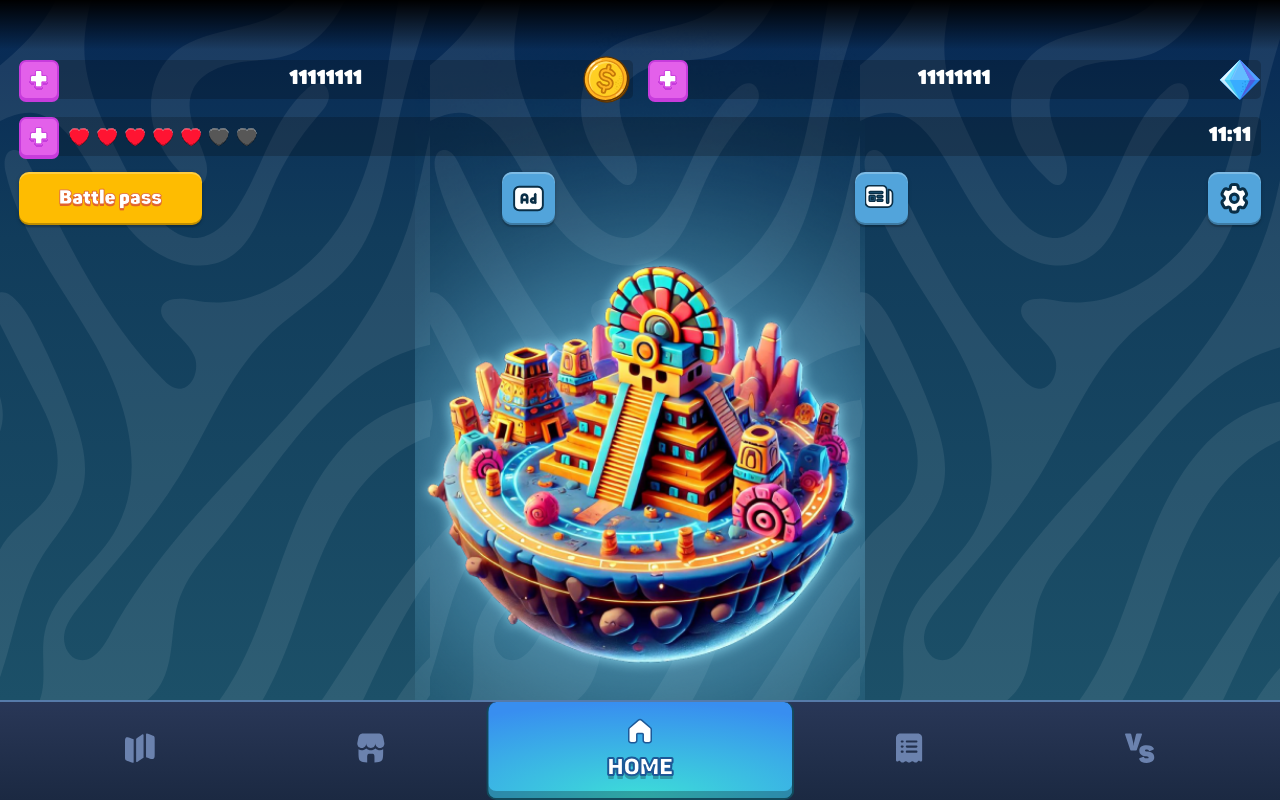
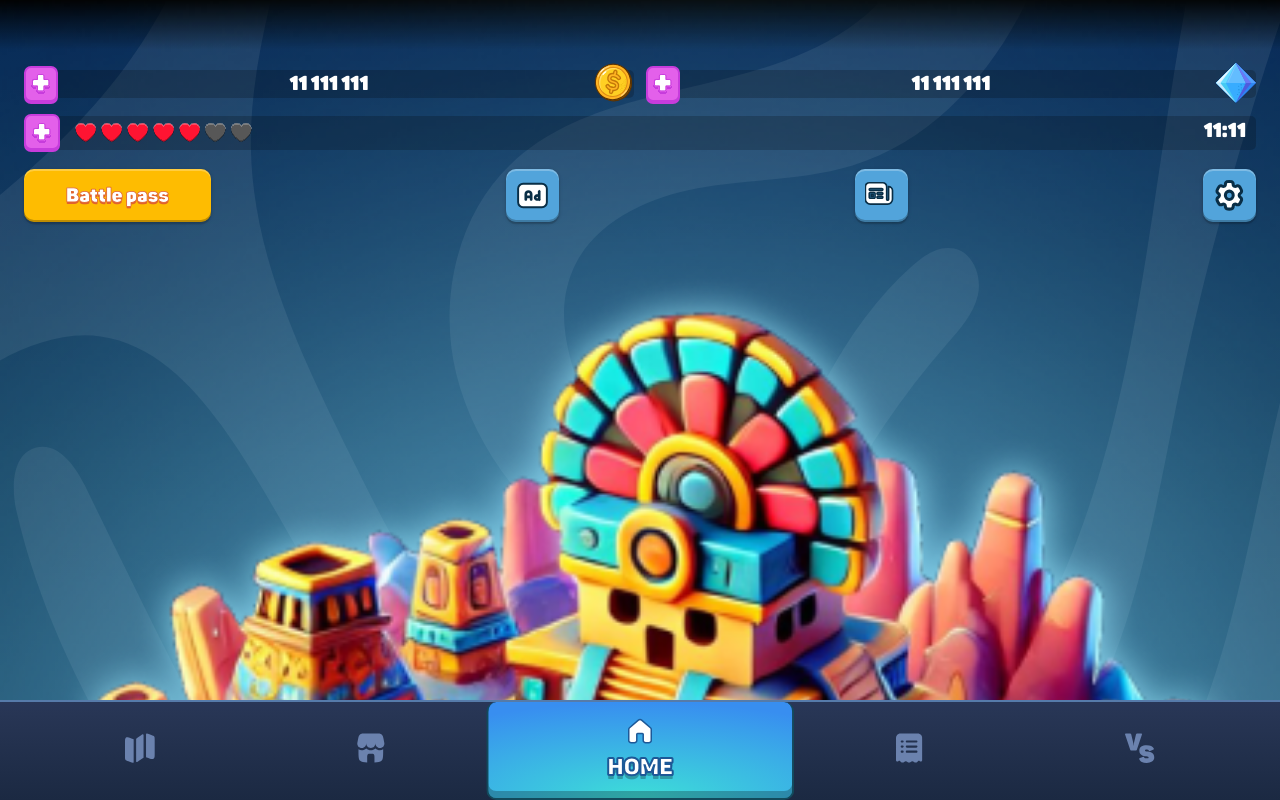
Before and after one commit to EgorDyach/memoryMatch, a React (Vite) app: page / in a window 1280 px wide. Shown: the top 800 px of the page. Built offline with nearby package versions, Linux system fonts and the light colour scheme.

Commit message:
fixed screens to pp

```diff
--- a/src/components/IndicatorItem.tsx
+++ b/src/components/IndicatorItem.tsx
@@ -12,7 +12,7 @@ interface IndicatorItemProps {
 }
 
 const IndicatorWrapper = styled(Flex)<{ $isAction?: boolean }>`
-  padding: ${(props) => (props.$isAction ? "7px 50px" : "7px 14px")};
+  padding: ${(props) => (props.$isAction ? "3px 50px 0px" : "7px 14px")};
   background-color: rgba(0, 0, 0, 0.2);
   position: relative;
   align-items: center;
@@ -24,11 +24,14 @@ const IndicatorWrapper = styled(Flex)<{ $isAction?: boolean }>`
 const ActionButton = styled(IconButton)`
   position: absolute;
   left: 0;
+  top: -4px;
+  padding: 6px 5px;
 `;
 
 const ActionIcon = styled.div`
   position: absolute;
-  right: 0;
+  top: -9px;
+  right: -1px;
 `;
 
 const NoActionIcon = styled.div`
--- a/src/components/Title.tsx
+++ b/src/components/Title.tsx
@@ -1,4 +1,4 @@
-import { FC, PropsWithChildren } from "react";
+import { FC, PropsWithChildren, ReactNode } from "react";
 import { ButtonType } from "./button/Button";
 import Flex from "./Flex";
 import styled from "styled-components";
@@ -14,9 +14,18 @@ interface TitleProps extends PropsWithChildren {
   className?: string;
 }
 
+const coloredStars: Record<ButtonType, ReactNode> = {
+  pink: <PinkStarIcon size={22} />,
+  yellow: "",
+  blue: "",
+  default: "",
+  danger: "",
+  red: <RedStarIcon size={22} />,
+};
+
 const TitleWrapper = styled(Flex)<{ $type: ButtonType }>`
   width: 100%;
-  padding: 10px;
+  padding: 8px 11px 5px;
   justify-content: space-between;
   align-items: center;
   border-radius: 10px;
@@ -48,11 +57,9 @@ const RawTitle: FC<TitleProps> = ({
 }) => {
   return (
     <TitleWrapper className={className} $type={type}>
-      {hasStars && type === "pink" && <PinkStarIcon size={26} />}
-      {hasStars && type === "red" && <RedStarIcon size={26} />}
+      {hasStars && coloredStars[type]}
       <ItemTitle>{children}</ItemTitle>
-      {hasStars && type === "pink" && <PinkStarIcon size={26} />}
-      {hasStars && type === "red" && <RedStarIcon size={26} />}
+      {hasStars && coloredStars[type]}
     </TitleWrapper>
   );
 };
--- a/src/layouts/shared/navBar/NavBar.tsx
+++ b/src/layouts/shared/navBar/NavBar.tsx
@@ -22,6 +22,7 @@ const NavBarWrapper = styled.nav`
 const NavBarItem = styled.button<{ $isActive: boolean }>`
   height: 100%;
   flex-basis: ${(props) => (props.$isActive ? "25%" : "18.75%")};
+  width: ${(props) => (props.$isActive ? "25%" : "18.75%")};
   padding: 0;
   background-color: transparent;
   outline: none;
--- a/src/lib/theme/sizes.ts
+++ b/src/lib/theme/sizes.ts
@@ -16,6 +16,7 @@ export const indent: Record<Indent, string> = {
   small: "8px",
   xmedium: "14px",
   medium: "16px",
+  slarge: "19px",
   large: "24px",
   xlarge: "32px",
   xxlarge: "40px",
--- /dev/null
+++ b/src/lib/utils/formatNumber.ts
@@ -0,0 +1,13 @@
+export const formatNumber = (number: number | string): string => {
+  let result = "";
+  let c = 0;
+  number = number + "";
+  for (let i = number.length - 1; i >= 0; i--) {
+    if (c % 3 === 0) {
+      result = " " + result;
+    }
+    result = number[i] + result;
+    c += 1;
+  }
+  return result;
+};
--- a/src/modules/rootPage/RootPage.tsx
+++ b/src/modules/rootPage/RootPage.tsx
@@ -23,9 +23,11 @@ import {
   StyledButtonShadow,
   StyledButton,
   PlanetImage,
+  RootControls,
 } from "./rootStyles";
 import { useModal } from "@hooks/useModal";
 import { showSettings } from "./constants";
+import { formatNumber } from "@lib/utils/formatNumber";
 
 export const RootPage = () => {
   const [openModal] = useModal();
@@ -33,15 +35,16 @@ export const RootPage = () => {
     <Wrapper direction="column">
       <TopBlur />
       <Content>
-        <Flex basis="50%" gap="15px" wrap="wrap">
+        <RootControls>
+          <Flex basis="50%" gap="12px" wrap="wrap">
             <IndicatorItem
               action={() => console.log("click")}
-            value={11111111}
-            icon={<CoinIcon size={53} />}
+              value={formatNumber(11111111)}
+              icon={<CoinIcon size={43} />}
             />
             <IndicatorItem
               action={() => console.log("click")}
-            value={11111111}
+              value={formatNumber(11111111)}
               icon={<DiamondIcon size={43} />}
             />
           </Flex>
@@ -50,18 +53,18 @@ export const RootPage = () => {
               icon={<PlusIcon size={20} color="#fff" />}
               onClick={() => console.log(123)}
             />
-          <Flex gap="8px">
-            <ActiveHeartIcon size={20} />
-            <ActiveHeartIcon size={20} />
-            <ActiveHeartIcon size={20} />
-            <ActiveHeartIcon size={20} />
-            <ActiveHeartIcon size={20} />
-            <NotActiveHeartIcon size={20} />
-            <NotActiveHeartIcon size={20} />
+            <Flex gap="5px">
+              <ActiveHeartIcon size={21} />
+              <ActiveHeartIcon size={21} />
+              <ActiveHeartIcon size={21} />
+              <ActiveHeartIcon size={21} />
+              <ActiveHeartIcon size={21} />
+              <NotActiveHeartIcon size={21} />
+              <NotActiveHeartIcon size={21} />
             </Flex>
             <Text $size="subtitle">11:11</Text>
           </HealthWrapper>
-        <Flex gap="12px" $top="medium" wrap="wrap" justify="space-between">
+          <Flex gap="12px" $top="slarge" wrap="wrap" justify="space-between">
             <ButtonPass type="yellow">Battle pass</ButtonPass>
             <StyledIconButton type="blue" icon={<AdIcon size={33} />} />
             <StyledIconButton type="blue" icon={<NewsIcon size={33} />} />
@@ -71,17 +74,19 @@ export const RootPage = () => {
               icon={<SettingsIcon size={33} />}
             />
           </Flex>
-        <PlanetClick onClick={() => console.log("clicked on planet")} />
+        </RootControls>
+        <PlanetClick onClick={() => console.log("clicked on planet")}>
+          <PlanetImage src={aztec} width={"100%"} />
+        </PlanetClick>
         <StyledSubHeader>1 Season • 1 Level</StyledSubHeader>
         <StyledButtonShadow>
-          <StyledButton type="pink">
+          <StyledButton padding="24px 100px" type="pink">
             <div>
               <div>PLAY</div>
             </div>
           </StyledButton>
         </StyledButtonShadow>
       </Content>
-      <PlanetImage src={aztec} width={"100%"} />
     </Wrapper>
   );
 };
--- a/src/modules/rootPage/rootStyles.ts
+++ b/src/modules/rootPage/rootStyles.ts
@@ -10,10 +10,13 @@ import { shadow, textShadow } from "@lib/theme/shadow";
 
 export const Wrapper = styled(Flex)`
   background: url(${bg}), ${gradients.mainBg};
+  background-repeat: no-repeat;
+  background-size: cover;
+
   height: 100%;
   position: relative;
   min-height: 100vh;
-  padding: 60px 19px 100px;
+  padding: 70px 0px 125px;
 `;
 
 export const TopBlur = styled.div`
@@ -27,7 +30,7 @@ export const TopBlur = styled.div`
 
 export const HealthWrapper = styled(Flex)`
   margin-top: 18px;
-  padding: 7px 10px 7px 50px;
+  padding: 4px 10px 5px 51px;
   background-color: rgba(0, 0, 0, 0.2);
   position: relative;
   align-items: center;
@@ -39,13 +42,14 @@ export const HealthWrapper = styled(Flex)`
 export const ActionButton = styled(IconButton)`
   position: absolute;
   left: 0;
+  top: -2px;
+  padding: 7px 6px 5px;
 `;
-
 export const ButtonPass = styled(Button)`
   ${textShadow(shadows.yellow)}
+  ${shadow("full")}
   font-size: 20px;
-  ${shadow("full")}
-  padding: 6px 40px;
+  padding: 2px 42px 0;
 `;
 
 export const StyledIconButton = styled(IconButton)`
@@ -55,18 +59,22 @@ export const StyledIconButton = styled(IconButton)`
 
 export const PlanetImage = styled(Image)`
   position: absolute;
-  z-index: 0;
-  top: 0;
+  z-index: -1;
+  top: -52%;
   left: 0;
   right: 0;
-  max-width: 450px;
   margin: 0 auto;
 `;
 
-export const PlanetClick = styled.div`
+export const RootControls = styled(Flex)`
+  flex-direction: column;
+  padding: 0 24px;
+`;
+
+export const PlanetClick = styled(Flex)`
   width: 100%;
-  max-width: 450px;
-  aspect-ratio: 1/1.1;
+  position: relative;
+  aspect-ratio: 1/1;
 `;
 
 export const Content = styled(Flex)`
@@ -78,11 +86,12 @@ export const StyledSubHeader = styled(SubHeader)`
   color: #fff;
   -webkit-text-stroke: 0.81px #623378;
   text-shadow: 0px 1.62px #623378;
-  margin: 0 auto;
+  margin: 10px auto 0px;
 `;
 
 export const StyledButton = styled(Button)`
   font-size: 29.13px;
+  line-height: 36.5px;
   -webkit-text-stroke: 0.81px #623378;
   text-shadow: 0px 1.62px #623378;
   border: 0.81px solid #623378;
@@ -102,7 +111,7 @@ export const StyledButton = styled(Button)`
 export const StyledButtonShadow = styled.div`
   background: #0000004d;
   border-radius: 10px;
-  margin: 0 auto;
+  margin: 4px auto 0;
   padding: 4px;
   box-shadow: 0px 1.62px 0px 0px #00000040 inset,
     0px -0.81px 0px 0px #ffffff40 inset;
--- a/src/modules/shopPage/ShopPage.tsx
+++ b/src/modules/shopPage/ShopPage.tsx
@@ -8,7 +8,6 @@ import { IndicatorItem } from "@components/IndicatorItem";
 import { Title } from "@components/Title";
 import { ItemTitle, Text } from "@components/Typography";
 import {
-  Wrapper,
   TopBlur,
   Content,
   HealthWrapper,
@@ -19,20 +18,24 @@ import styled from "styled-components";
 import { content, gradients, shadows } from "@lib/theme/colors";
 import Button from "@components/button/Button";
 import { shadow, textShadow } from "@lib/theme/shadow";
-
+import bg from "@assets/bg.svg";
+import { formatNumber } from "@lib/utils/formatNumber";
 const ShopItem = styled(Flex)`
   background-color: #0000004d;
-  padding: 9px;
+  padding: 5px 9px 9px;
   border-radius: 10px;
+  margin-bottom: 10px;
 `;
 
 const StyledItemTitle = styled(ItemTitle)`
   color: #fff;
+  font-size: 25px;
   ${textShadow(content.secondary, 2, 1)}
 `;
 
 const StyledImage = styled(Flex)`
-  padding: 19px 20px;
+  margin-top: 2px;
+  padding: 16px 13px 20px;
   border-radius: 10px;
   border: 2px solid #698cad;
   background: ${gradients.shopCard};
@@ -40,14 +43,31 @@ const StyledImage = styled(Flex)`
 
 const StyledSubTitle = styled(Text)`
   color: #fff;
-  -webkit-text-stroke: 1px #092e46;
-  text-shadow: 0px 2px #092e46;
+  margin-top: 9px;
+  font-size: 21px;
+  ${textShadow("#092e46", 2, 1)}
 `;
 
 const StyledButton = styled(Button)`
   width: 100%;
+  padding: 10px 0;
+  margin-top: 6px;
   ${textShadow(shadows.yellow, 2, 1)}
   ${shadow("min")}
+`;
+
+const CardsWrapper = styled(Flex)`
+  margin-top: 21px;
+`;
+
+const Wrapper = styled(Flex)`
+  background: url(${bg}), ${gradients.mainBg};
+  background-repeat: no-repeat;
+  background-size: cover;
+  height: 100%;
+  position: relative;
+  min-height: 100vh;
+  padding: 70px 24px 125px;
 `;
 
 export const ShopPage = () => {
@@ -55,15 +75,15 @@ export const ShopPage = () => {
     <Wrapper direction="column">
       <TopBlur />
       <Content>
-        <Flex basis="50%" gap="15px" wrap="wrap">
+        <Flex basis="50%" gap="12px" wrap="wrap">
           <IndicatorItem
             action={() => console.log("click")}
-            value={11111111}
-            icon={<CoinIcon size={53} />}
+            value={formatNumber(11111111)}
+            icon={<CoinIcon size={43} />}
           />
           <IndicatorItem
             action={() => console.log("click")}
-            value={11111111}
+            value={formatNumber(11111111)}
             icon={<DiamondIcon size={43} />}
           />
         </Flex>
@@ -72,61 +92,45 @@ export const ShopPage = () => {
             icon={<PlusIcon size={20} color="#fff" />}
             onClick={() => console.log(123)}
           />
-          <Flex gap="8px">
-            <ActiveHeartIcon size={20} />
-            <ActiveHeartIcon size={20} />
-            <ActiveHeartIcon size={20} />
-            <ActiveHeartIcon size={20} />
-            <ActiveHeartIcon size={20} />
-            <NotActiveHeartIcon size={20} />
-            <NotActiveHeartIcon size={20} />
+          <Flex gap="5px">
+            <ActiveHeartIcon size={21} />
+            <ActiveHeartIcon size={21} />
+            <ActiveHeartIcon size={21} />
+            <ActiveHeartIcon size={21} />
+            <ActiveHeartIcon size={21} />
+            <NotActiveHeartIcon size={21} />
+            <NotActiveHeartIcon size={21} />
           </Flex>
           <Text $size="subtitle">11:11</Text>
         </HealthWrapper>
       </Content>
-      <Title $top="medium" type="pink" hasStars>
+      <Title $top="slarge" type="pink" hasStars>
         Sales
       </Title>
-      <Flex
-        $top="large"
-        gap="10px"
-        basis="30%"
-        wrap="wrap"
-        justify="space-between"
-      >
+      <CardsWrapper basis="30%" wrap="wrap" justify="space-between">
         {shopSales.map((item) => (
-          <ShopItem gap="11px" align="center" direction="column">
+          <ShopItem align="center" direction="column">
             <StyledItemTitle>{item.title}</StyledItemTitle>
             <StyledImage align="center" justify="center">
-              <DiamondIcon size={60} />
+              <DiamondIcon size={74} />
             </StyledImage>
-            <StyledSubTitle $size="subtitle">x{item.count}</StyledSubTitle>
-            <StyledButton type="yellow" padding="12px 0">
-              ${item.price}
-            </StyledButton>
+            <StyledSubTitle>x{item.count}</StyledSubTitle>
+            <StyledButton type="yellow">${item.price}</StyledButton>
           </ShopItem>
         ))}
-      </Flex>
+      </CardsWrapper>
       <Title $top="xlarge" type="red" hasStars>
         Crystall
       </Title>
-      <Flex
-        $top="large"
-        gap="10px"
-        basis="30%"
-        wrap="wrap"
-        justify="space-between"
-      >
+      <Flex $top="large" basis="33%" wrap="wrap" justify="space-between">
         {shopCrystall.map((item) => (
-          <ShopItem gap="11px" align="center" direction="column">
-            <StyledItemTitle>{item.title}</StyledItemTitle>
+          <ShopItem align="center" direction="column">
+            <Text $size="small">{item.title}</Text>
             <StyledImage align="center" justify="center">
-              <DiamondIcon size={60} />
+              <DiamondIcon size={74} />
             </StyledImage>
-            <StyledSubTitle $size="subtitle">x{item.count}</StyledSubTitle>
-            <StyledButton type="yellow" padding="12px 0">
-              ${item.price}
-            </StyledButton>
+            <StyledSubTitle>x{item.count}</StyledSubTitle>
+            <StyledButton type="yellow">${item.price}</StyledButton>
           </ShopItem>
         ))}
       </Flex>
--- a/src/type/common.ts
+++ b/src/type/common.ts
@@ -4,6 +4,7 @@ export type Indent =
   | "small"
   | "xmedium"
   | "medium"
+  | "slarge"
   | "large"
   | "xlarge"
   | "xxlarge"
```
Lines whose indentation alone changed are shown as unchanged.
